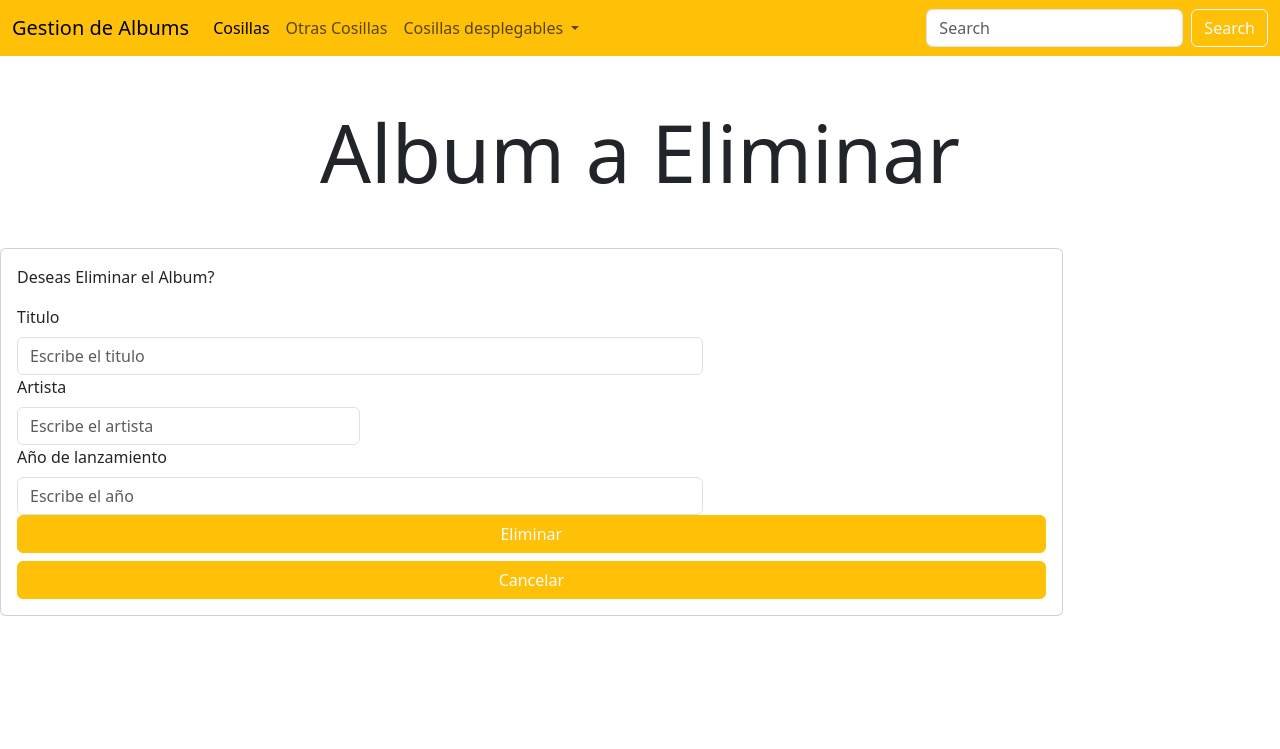
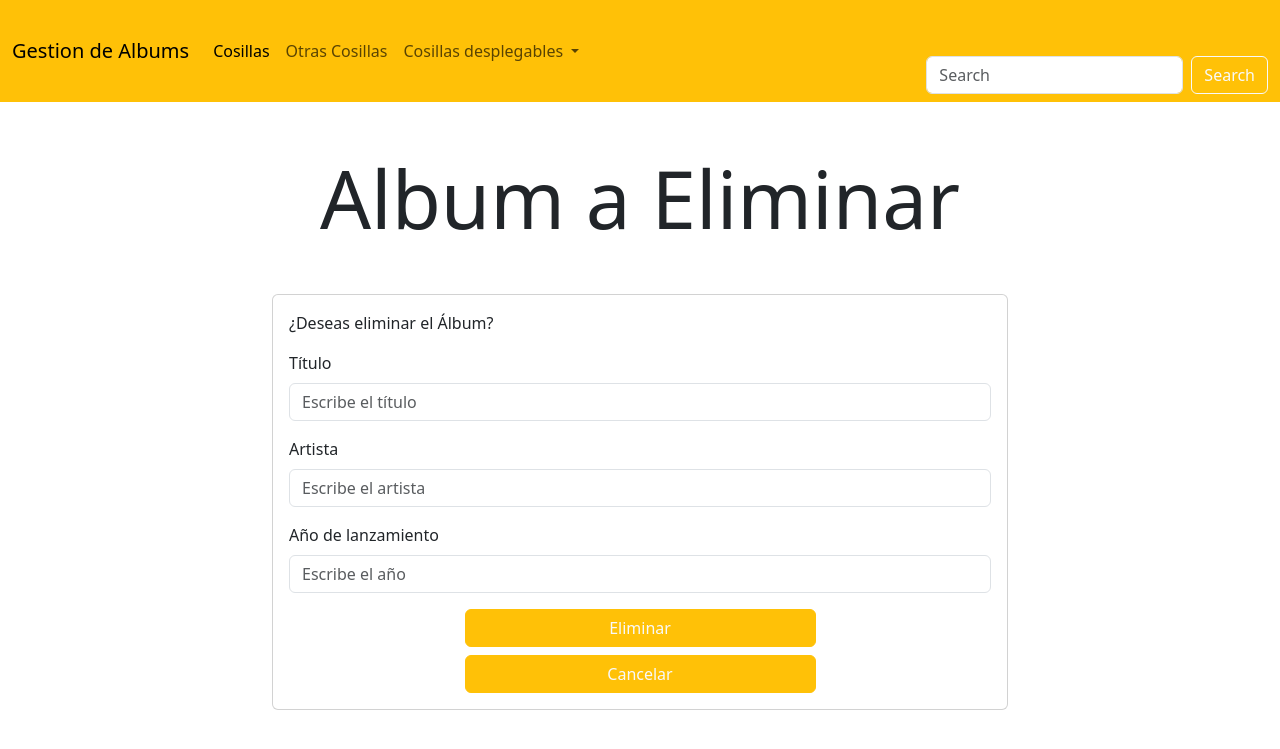
Before and after one commit to berenice-barcenas-mancilla/POOS181, a Flask app: page /eliminar/1 in a window 1280 px wide. Shown: the top 749 px of the page. Run offline with Flask 3, Linux system fonts and the light colour scheme; data that the repository does not hold is empty; some libraries are stand-ins or nearby versions.

Commit message:
Se hicieron cambios en los estilos para centrar la infromacion

```diff
--- a/Pract5/templates/eliminarAlbum.html
+++ b/Pract5/templates/eliminarAlbum.html
@@ -3,25 +3,28 @@
 <div class="mt-5 mb-5 ">
     <h1 class="display-1 text-center">Album a Eliminar</h1>
 </div>
-<div class="row">
-    <div class="col-md-10">
+<div class="container">
+    <div class="row justify-content-center">
+        <div class="col-md-8">
             <div class="card">
                 <div class="card-body">
                     <form action="/delete/{{listIdDelete[0]}}" method="POST">
-                    <div class="col-md-8">
-                        <p>Deseas Eliminar el Album?</p>
-                        <label for="validationServer01" class="form-label">Titulo</label>
-                        <input type="text" class="form-control" name="txtTitulo" placeholder="Escribe el titulo" value="{{listIdDelete[1]}}">
+                        <div class="mb-3">
+                            <p class="mb-0">¿Deseas eliminar el Álbum?</p>
                         </div>
-                    <div class="col-md-4">
+                        <div class="mb-3">
+                            <label for="validationServer01" class="form-label">Título</label>
+                            <input type="text" class="form-control" name="txtTitulo" placeholder="Escribe el título" value="{{listIdDelete[1]}}">
+                        </div>
+                        <div class="mb-3">
                             <label for="validationServer02" class="form-label">Artista</label>
                             <input type="text" class="form-control" name="txtArtista" placeholder="Escribe el artista" value="{{listIdDelete[2]}}">
                         </div>
-                    <div class="col-md-8">
+                        <div class="mb-3">
                             <label for="validationServer03" class="form-label">Año de lanzamiento</label>
                             <input type="number" class="form-control" name="txtAnio" placeholder="Escribe el año" value="{{listIdDelete[3]}}">
                         </div>
-                    <div class="d-grid gap-2">
+                        <div class="d-grid gap-2 col-6 mx-auto">
                             <button class="btn btn-warning text-light" type="submit" name="action" value="delete">Eliminar</button>
                             <button class="btn btn-warning text-light" type="submit" name="action" value="cancel">Cancelar</button>
                         </div>
@@ -30,6 +33,8 @@
             </div>
         </div>
     </div>
+</div>
+
 
 
 
--- a/Pract5/templates/plantilla.html
+++ b/Pract5/templates/plantilla.html
@@ -42,7 +42,7 @@
                         </ul>
                     </li>
                 </ul>
-                <form class="d-flex" role="search">
+                <form class="d-flex mt-5" role="search">
                     <input class="form-control me-2" type="search" placeholder="Search" aria-label="Search">
                     <button class="btn btn-outline-light" type="submit">Search</button>
                 </form>
```
Also changed, not shown: Pract5/templates/editarAlbum.html (+9 -7 lines). Lines whose indentation alone changed are shown as unchanged.
